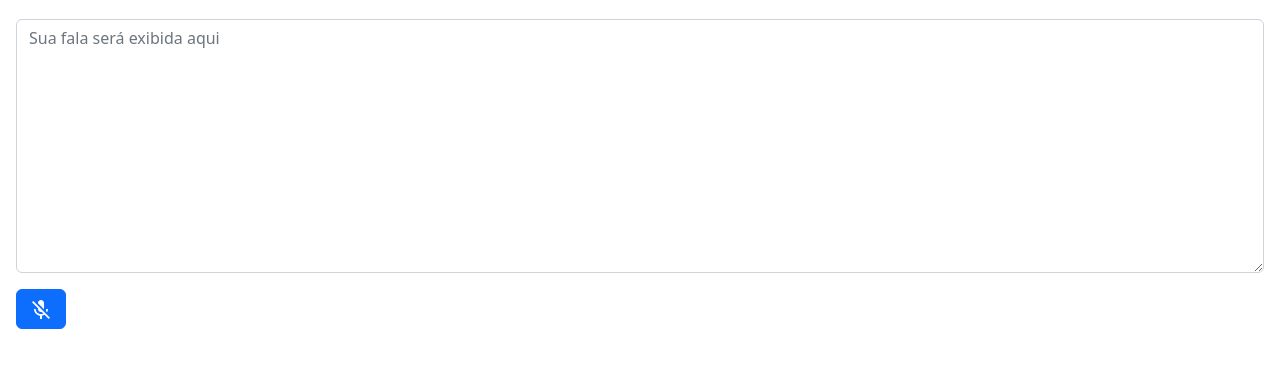
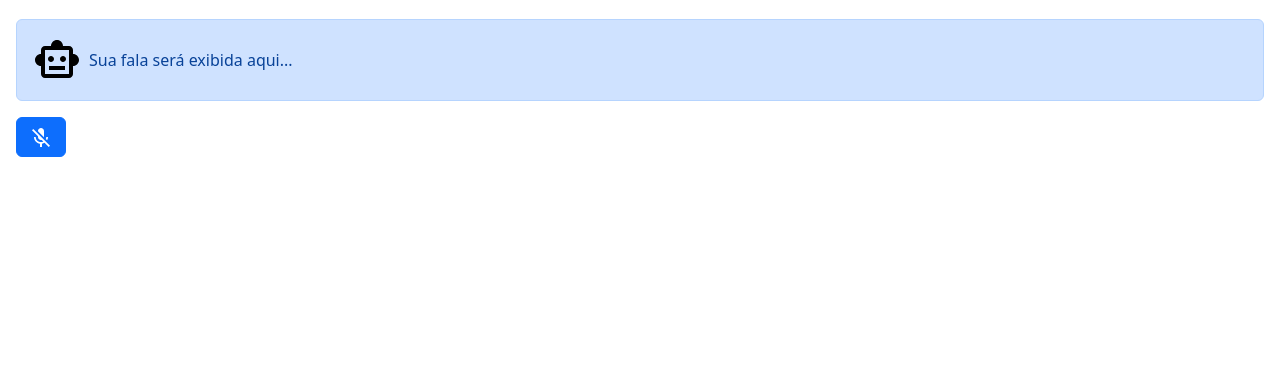
Before and after one commit to luccasscds/voice-recognition, a website built with Vite: page index.html in a window 1280 px wide. Shown: the part 69-436 px from the top of the page. Built offline with nearby package versions, Linux system fonts and the light colour scheme; files whose address does not match are found by name.

Commit message:
removi o textarea e adicionei um texto no lugar.

```diff
--- a/index.html
+++ b/index.html
@@ -15,10 +15,11 @@
     <div id="app" class="m-3">
       <h1 class="title text-center text-capitalize mb-4"></h1>
 
-      <textarea id="textarea" rows="10"
-        class="form-control mb-3"
-        placeholder="Sua fala será exibida aqui"
-      ></textarea>
+      <div class="d-flex align-items-center alert alert-primary">
+        <img src="./public//images/robot.svg">
+        <p id="voiceResponse" class="mx-2 my-0">Sua fala será exibida aqui...</p>
+      </div>
+
       <button id="speak" type="button" class="btn btn-primary" title="Gravar por voz">
         <img id="iconButton" src="./images/mic_off.svg"/>
       </button>
--- a/src/main.ts
+++ b/src/main.ts
@@ -8,7 +8,6 @@ $('h1.title').html(`
 `);
 
 const button = $('#speak');
-const textarea = $('#textarea');
 
 if(getBrowserVersion()) {
   button.on('click', function() {
@@ -18,7 +17,6 @@ if(getBrowserVersion()) {
     recognition.listening ? recognition.stop() : recognition.start();
   });
 } else {
-  textarea.attr('disabled', 'true');
   button.attr('disabled', 'true');
 }
 
--- a/src/voice/voiceRecognition.ts
+++ b/src/voice/voiceRecognition.ts
@@ -2,7 +2,7 @@ import $ from 'jquery';
 import { changeTextButton } from '../main';
 import { speak } from '../speak/speak';
 
-const textarea = $('#textarea');
+const voiceResponse = $('#voiceResponse');
 let listening = false;
 
 export function voiceRecognition() {
@@ -30,7 +30,7 @@ export function voiceRecognition() {
   };
   newVoice.onresult = (res: any) => {
     const results = res.results[0][0].transcript as string;
-    textarea.val(results);
+    voiceResponse.text(results);
     console.log(results); // temp
 
     // rules to speak
```
Also changed, not shown: public/images/robot.svg (added).
